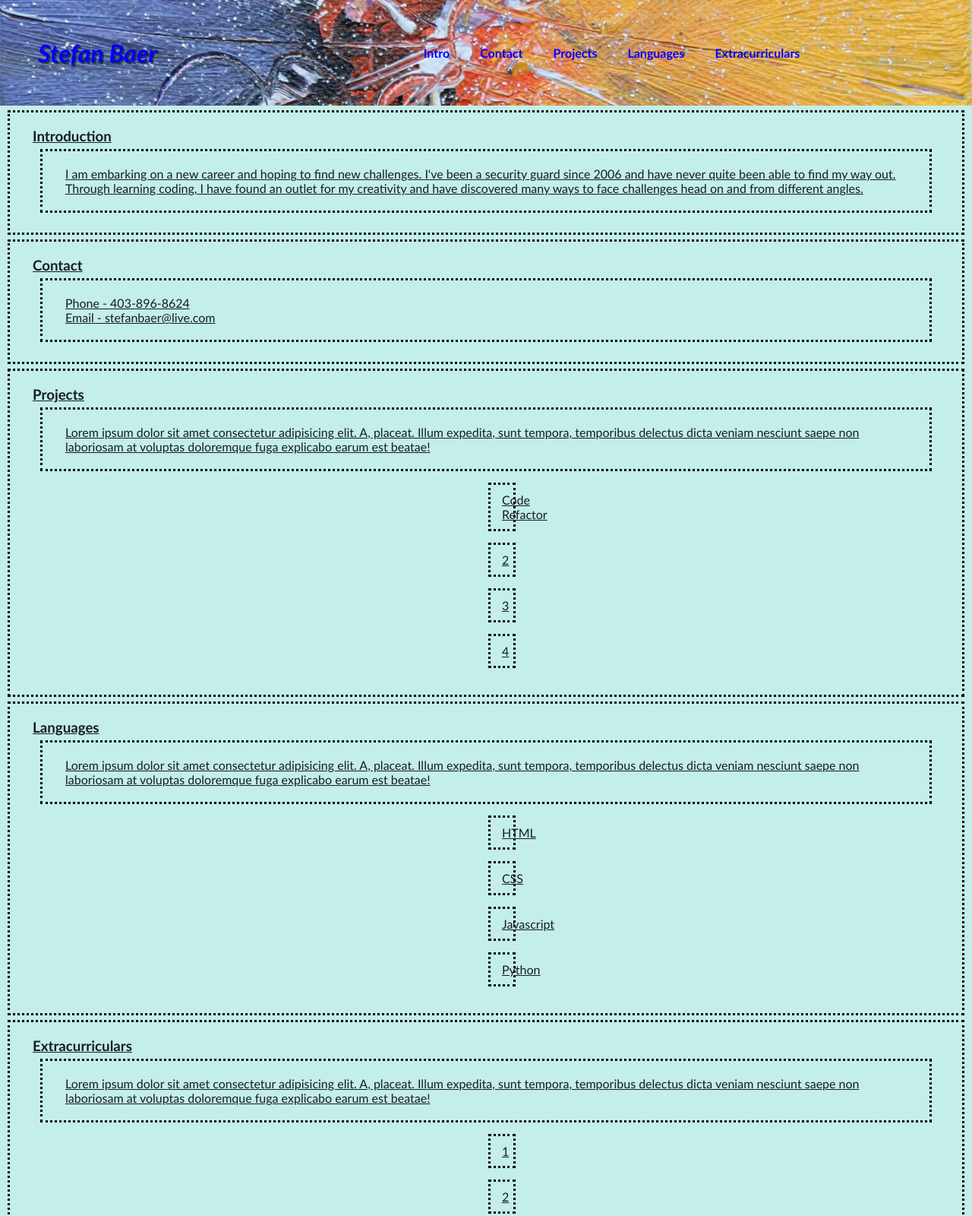
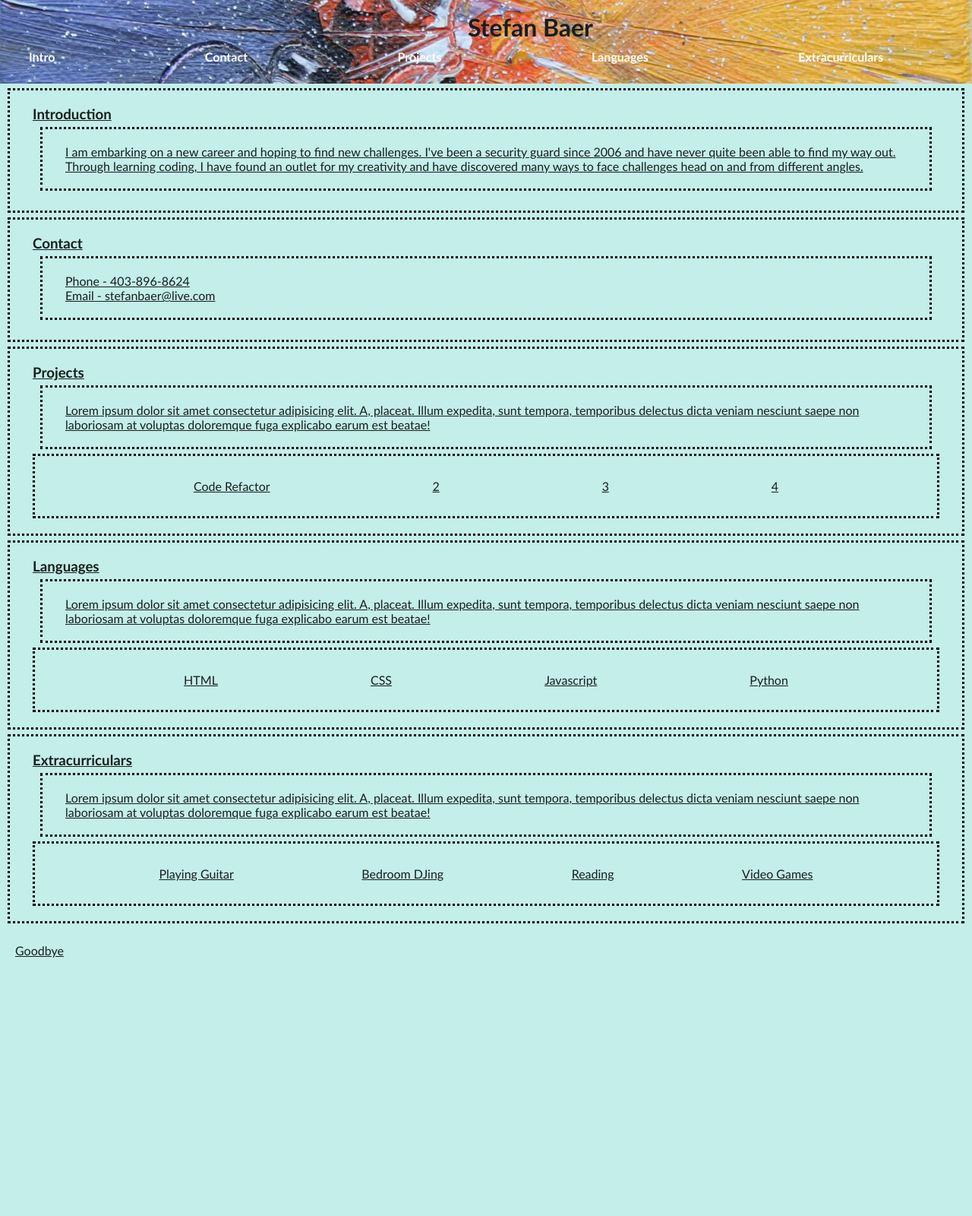
Before and after one commit to sanctionextremis/Portfolio, a plain HTML site: page index.html in a window 1280 px wide. Shown: the top 1600 px of the page at 76% size. After the commit the page ends 1280 px from the top, so only its background shows below. Drawn offline with Linux system fonts and the light colour scheme.

Commit message:
continued work

```diff
--- a/assets/css/style.css
+++ b/assets/css/style.css
@@ -14,11 +14,8 @@ body {
 
 /* HEADER SECTION*/
 header {
-padding: 50px 50px;
+padding: 16px 16px;
 background-color:rgb(184, 157, 143);
-display: flex;
-justify-content: space-between;
-flex-wrap: wrap;
 position: -webkit-sticky;
 position: sticky;
 top: 0;
@@ -26,15 +23,15 @@ background-image: url("../images/placeholder-1.jpg");
 background-size: cover;
 background-position: center;
 background-attachment: fixed;
-background-position: 80%;
 z-index: 9999;
 }
 
 header h1 {
     font-weight: bold;
-    font-style: italic;
     font-size: 32px;
-    text-shadow: 2px 2px rgba(0, 0, 0, 0.5);
+    display: flex;
+    flex-direction: row;
+    margin-left: 600px;
 }
 
 /* HEADER NAV SECTION */
@@ -45,7 +42,8 @@ header nav {
 
 header a {
     text-decoration: none;
-    color: blue;
+    color: white;
+    text-align: right;
 
 }
 
@@ -76,13 +74,19 @@ article {
     padding: 20px 30px;
     margin: 6px 10px;
     border: 3px dotted black;
+    flex-wrap: wrap;
+    flex-direction: row;
 }
 
-div {
+.rows {
     padding: 10px 15px;
-    margin: 15px 600px;
     display: flex;
     border: 3px dotted black;
     justify-content: space-evenly;
     flex-wrap: wrap;
+    flex-direction: row;
 }
+
+div {
+    padding: 20px 20px;
+}
--- a/index.html
+++ b/index.html
@@ -8,7 +8,7 @@
     </head>
     <body>
         <header>
-            <h1><a href="/">Stefan Baer</h1>
+            <h1>Stefan Baer</h1>
             <nav>
                 <ul>
                     <li><a href="#Intro">Intro</li>
@@ -41,30 +41,38 @@
             <article>
                 <p>Lorem ipsum dolor sit amet consectetur adipisicing elit. A, placeat. Illum expedita, sunt tempora, temporibus delectus dicta veniam nesciunt saepe non laboriosam at voluptas doloremque fuga explicabo earum est beatae!</p>
             </article>
+            <div class="rows">
                 <div>Code Refactor</div>
                 <div>2</div>
                 <div>3</div>
                 <div>4</div>
+            </div>
         </section>
+
         <section id="languages">
             <h3>Languages</h3>
             <article>
                 <p>Lorem ipsum dolor sit amet consectetur adipisicing elit. A, placeat. Illum expedita, sunt tempora, temporibus delectus dicta veniam nesciunt saepe non laboriosam at voluptas doloremque fuga explicabo earum est beatae!</p>
             </article>
+            <div class="rows">
                 <div>HTML</div>
                 <div>CSS</div>
                 <div>Javascript</div>
                 <div>Python</div>
+            </div>
         </section>
+
         <section id="extras">
             <h3>Extracurriculars</h3>
             <article>
                 <p>Lorem ipsum dolor sit amet consectetur adipisicing elit. A, placeat. Illum expedita, sunt tempora, temporibus delectus dicta veniam nesciunt saepe non laboriosam at voluptas doloremque fuga explicabo earum est beatae!</p>
             </article>
-            <div>1</div>
-            <div>2</div>
-            <div>3</div>
-            <div>4</div>
+            <div class="rows">
+                <div>Playing Guitar</div>
+                <div>Bedroom DJing</div>
+                <div>Reading</div>
+                <div>Video Games</div>
+            </div>
         </section>
 
     </body>
```
Lines whose indentation alone changed are shown as unchanged.
